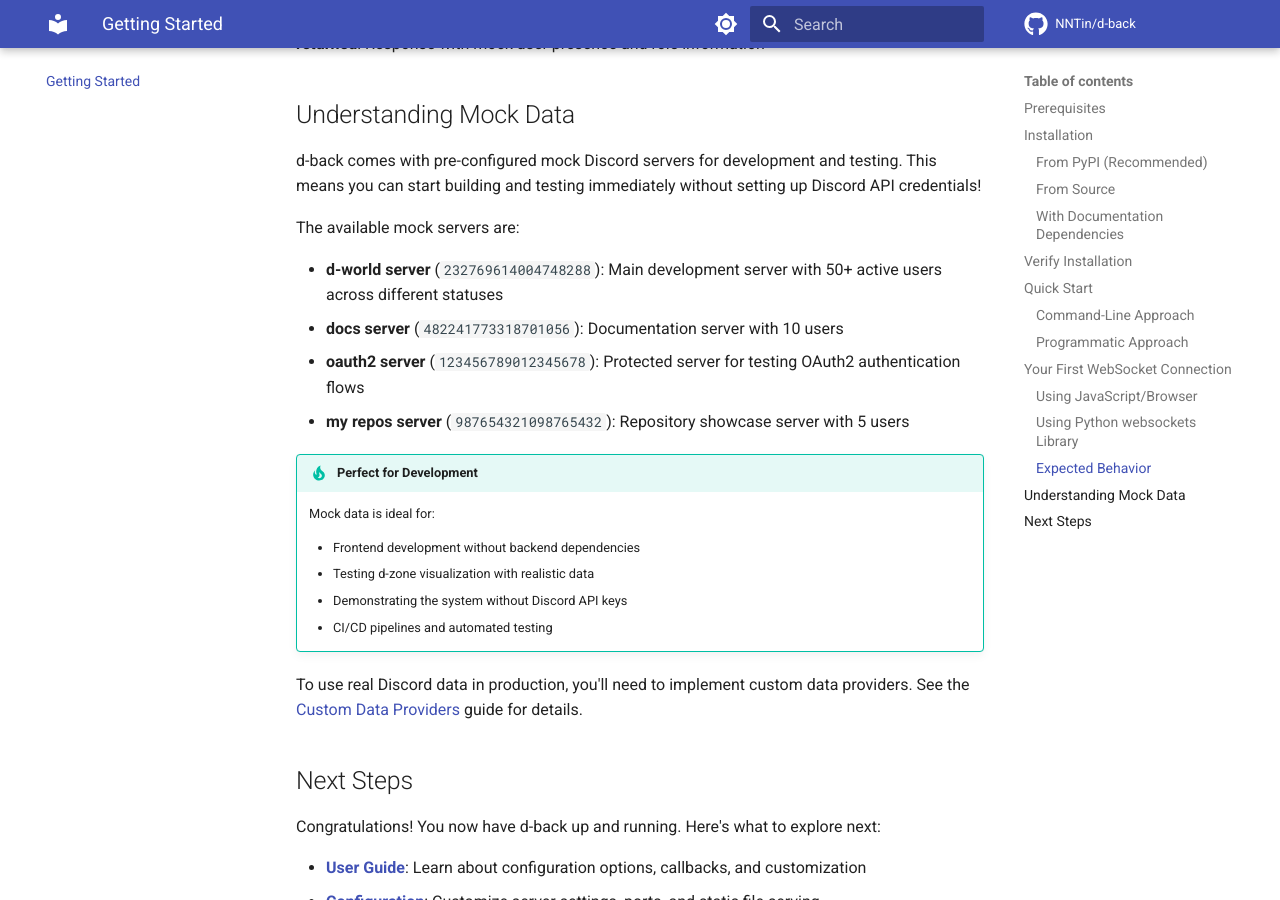
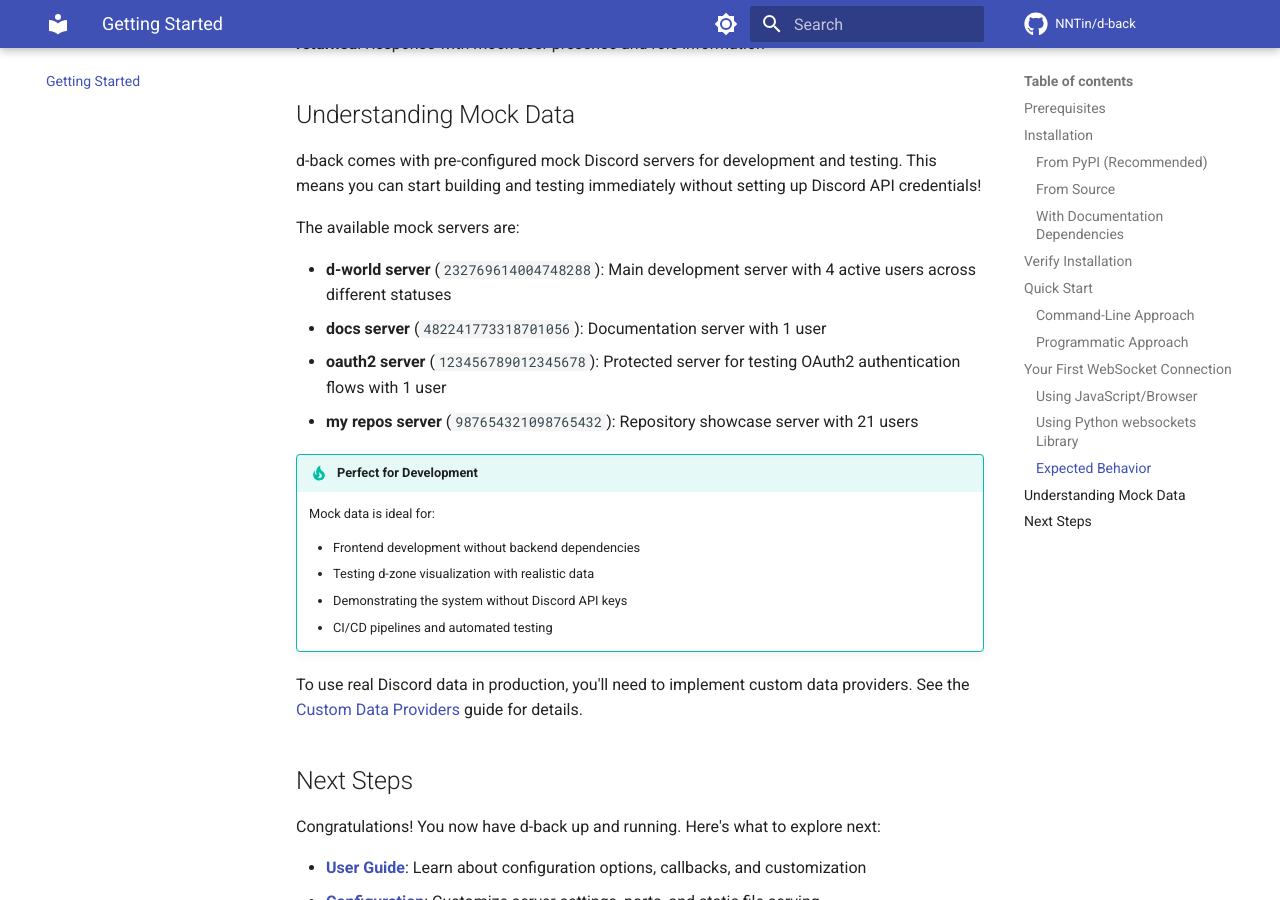
Before and after one commit to NNTin/d-back, an MkDocs documentation site: the page built from docs/getting-started.md, in a window 1280 px wide and 900 px high, scrolled down 4924 px. Built offline with MkDocs 1.6.1 and Material for MkDocs 9.7.7, drawn with Linux system fonts in a browser that asks for light colours; comment, search, counter and statistics services are not loaded; the version menu is left out.

Commit message:
corrected information

```diff
--- a/docs/getting-started.md
+++ b/docs/getting-started.md
@@ -232,10 +232,10 @@ d-back comes with pre-configured mock Discord servers for development and testin
 
 The available mock servers are:
 
-- **d-world server** (`232769614004748288`): Main development server with 50+ active users across different statuses
-- **docs server** (`482241773318701056`): Documentation server with 10 users
-- **oauth2 server** (`123456789012345678`): Protected server for testing OAuth2 authentication flows
-- **my repos server** (`987654321098765432`): Repository showcase server with 5 users
+- **d-world server** (`232769614004748288`): Main development server with 4 active users across different statuses
+- **docs server** (`482241773318701056`): Documentation server with 1 user
+- **oauth2 server** (`123456789012345678`): Protected server for testing OAuth2 authentication flows with 1 user
+- **my repos server** (`987654321098765432`): Repository showcase server with 21 users
 
 !!! tip "Perfect for Development"
     Mock data is ideal for:
```
Also changed, not shown: docs/index.md (+2 -2 lines), docs/user-guide/callbacks.md (+3 -3 lines), docs/user-guide/configuration.md (+6 -6 lines), docs/user-guide/custom-data-providers.md (+8 -8 lines).
